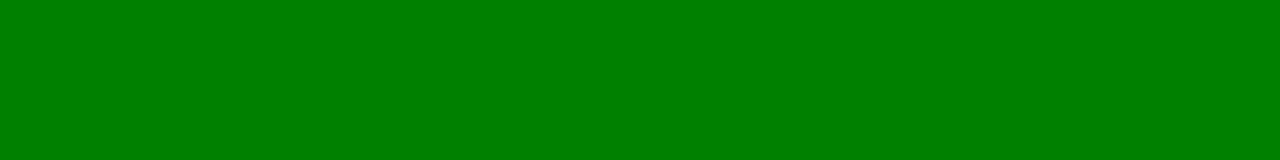
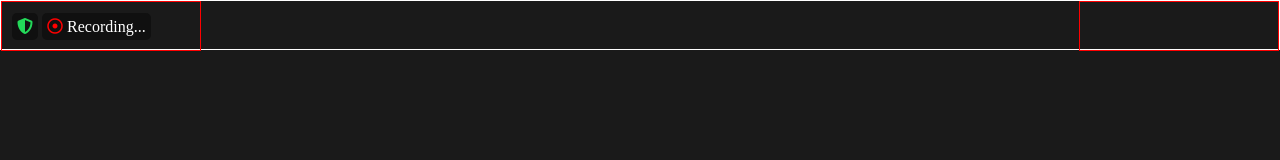
Before and after one commit to DarioDa86/html-css-zoom, a plain HTML site: page index.html in a window 1280 px wide. Drawn offline with Linux system fonts and the light colour scheme.

Commit message:
Inseriti elementi col left-header

```diff
--- a/css/style.css
+++ b/css/style.css
@@ -5,5 +5,44 @@
 }
 
 body {
-    background-color: green;
+    background-color: #1a1a1a;
 }
+
+/* header */
+header {
+    width: 100%;
+    height: 50px;
+    border: 1px solid white;
+}
+
+.container-header{
+    display: flex;
+    justify-content: space-between;
+}
+
+.col-header-left, .col-header-right {
+    border: 1px solid red;
+    height: 50px;
+    width: 200px;
+    padding: 0 10px;
+}
+
+.shield-check {
+    color: #23d959;
+}
+
+.recording> i {
+    color: red;
+    border: gray;
+}
+
+.recording {
+    color: #fff;
+}
+
+.shield-check, .recording {
+    padding: 5px;
+    background-color: #101010;
+    border-radius: 5px;
+    line-height: 50px;
+}
--- a/index.html
+++ b/index.html
@@ -4,12 +4,27 @@
         <meta charset="UTF-8">
         <meta http-equiv="X-UA-Compatible" content="IE=edge">
         <meta name="viewport" content="width=device-width, initial-scale=1.0">
+        <!-- fontawesome -->
+        <link rel="stylesheet" href="https://cdnjs.cloudflare.com/ajax/libs/font-awesome/5.15.3/css/all.min.css" integrity="sha512-iBBXm8fW90+nuLcSKlbmrPcLa0OT92xO1BIsZ+ywDWZCvqsWgccV3gFoRBv0z+8dLJgyAHIhR35VZc2oM/gI1w==" crossorigin="anonymous" referrerpolicy="no-referrer" />
+        <!-- /fontawesome -->
         <link rel="stylesheet" href="css/style.css">
         <title>Zoom</title>
     </head>
     <body>
         <!-- inizio header -->
-        <header></header>
+        <header>
+            <div class="container-header">
+                <div class="col-header-left">
+                    <span class="shield-check"><i class="fas fa-shield-alt"></i></span>
+                    <span class="recording"><i class="far fa-dot-circle"></i> Recording...</span>
+
+                </div>
+                <div class="col-header-right">
+
+                </div>
+            </div>
+
+        </header>
         <!-- /fine header -->
 
         <!-- Inizio main -->
```
